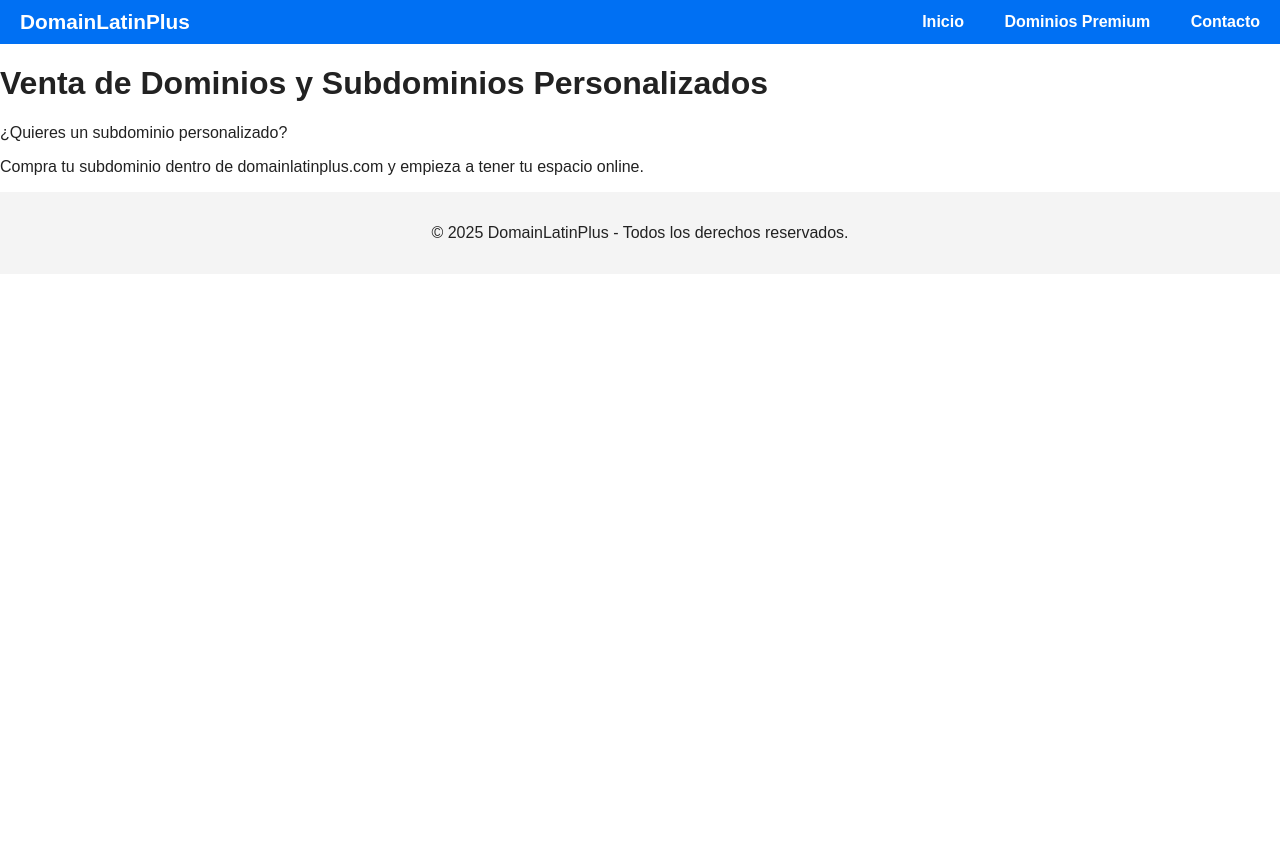
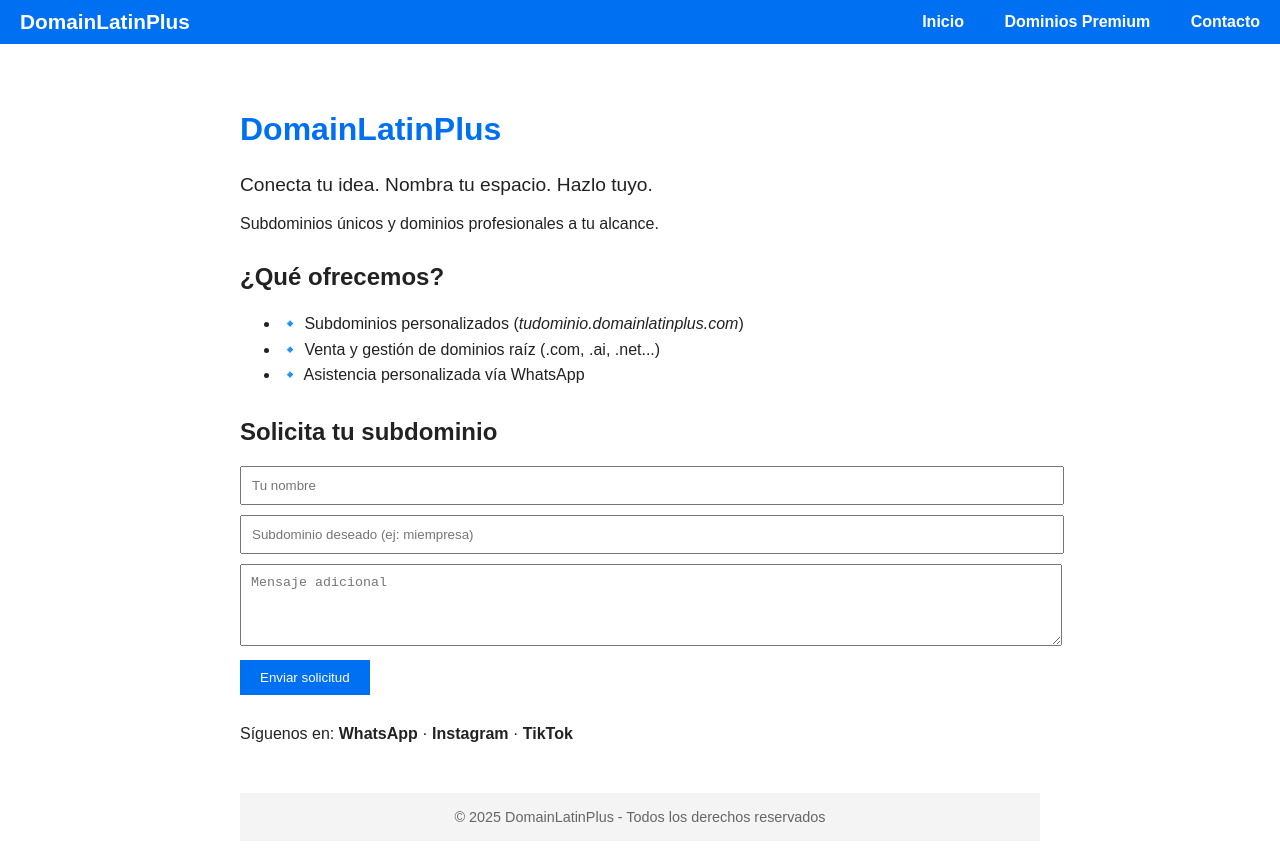
Before and after one commit to hdjunior0927/domainlatinplus-site, a plain HTML site: page index.html in a window 1280 px wide. Before the commit the page ends 800 px from the top, so only its background shows below. Drawn offline with Linux system fonts and the light colour scheme.

Commit message:
Update index.html

```diff
--- a/index.html
+++ b/index.html
@@ -17,16 +17,36 @@
   </div>
 </nav>
 
-<h1>Venta de Dominios y Subdominios Personalizados</h1>
-<p>¿Quieres un subdominio personalizado?</p>
-<p>Compra tu subdominio dentro de domainlatinplus.com y empieza a tener tu espacio online.</p>
+<section style="padding: 40px 20px; max-width: 800px; margin: auto; font-family: Arial, sans-serif;">
+  <h1 style="color: #0070f3; font-size: 2em;">DomainLatinPlus</h1>
+  <p style="font-size: 1.2em;">Conecta tu idea. Nombra tu espacio. Hazlo tuyo.</p>
+  <p>Subdominios únicos y dominios profesionales a tu alcance.</p>
 
-<!-- Formulario existente debajo -->
-<!-- ... -->
+  <h2 style="margin-top: 30px;">¿Qué ofrecemos?</h2>
+  <ul style="line-height: 1.6;">
+    <li>🔹 Subdominios personalizados (<em>tudominio.domainlatinplus.com</em>)</li>
+    <li>🔹 Venta y gestión de dominios raíz (.com, .ai, .net...)</li>
+    <li>🔹 Asistencia personalizada vía WhatsApp</li>
+  </ul>
 
-<footer>
-  <p>© 2025 DomainLatinPlus - Todos los derechos reservados.</p>
-</footer>
+  <h2 style="margin-top: 30px;">Solicita tu subdominio</h2>
+  <form action="https://formsubmit.co/hdjunior1210@gmail.com" method="POST" style="margin-top: 20px;">
+    <input type="text" name="Nombre" placeholder="Tu nombre" required style="width: 100%; padding: 10px; margin-bottom: 10px;" />
+    <input type="text" name="Subdominio" placeholder="Subdominio deseado (ej: miempresa)" required style="width: 100%; padding: 10px; margin-bottom: 10px;" />
+    <textarea name="Mensaje" placeholder="Mensaje adicional" rows="4" style="width: 100%; padding: 10px;"></textarea>
+
+    <input type="hidden" name="_captcha" value="false">
+    <input type="hidden" name="_next" value="https://domainlatinplus.com/gracias.html">
+
+    <button type="submit" style="background-color: #0070f3; color: white; padding: 10px 20px; border: none; cursor: pointer; margin-top: 10px;">Enviar solicitud</button>
+  </form>
+
+  <p style="margin-top: 30px;">Síguenos en: <strong>WhatsApp</strong> · <strong>Instagram</strong> · <strong>TikTok</strong></p>
+
+  <footer style="margin-top: 50px; font-size: 0.9em; color: #666;">
+    © 2025 DomainLatinPlus - Todos los derechos reservados
+  </footer>
+</section>
 
 </body>
 </html>
```
